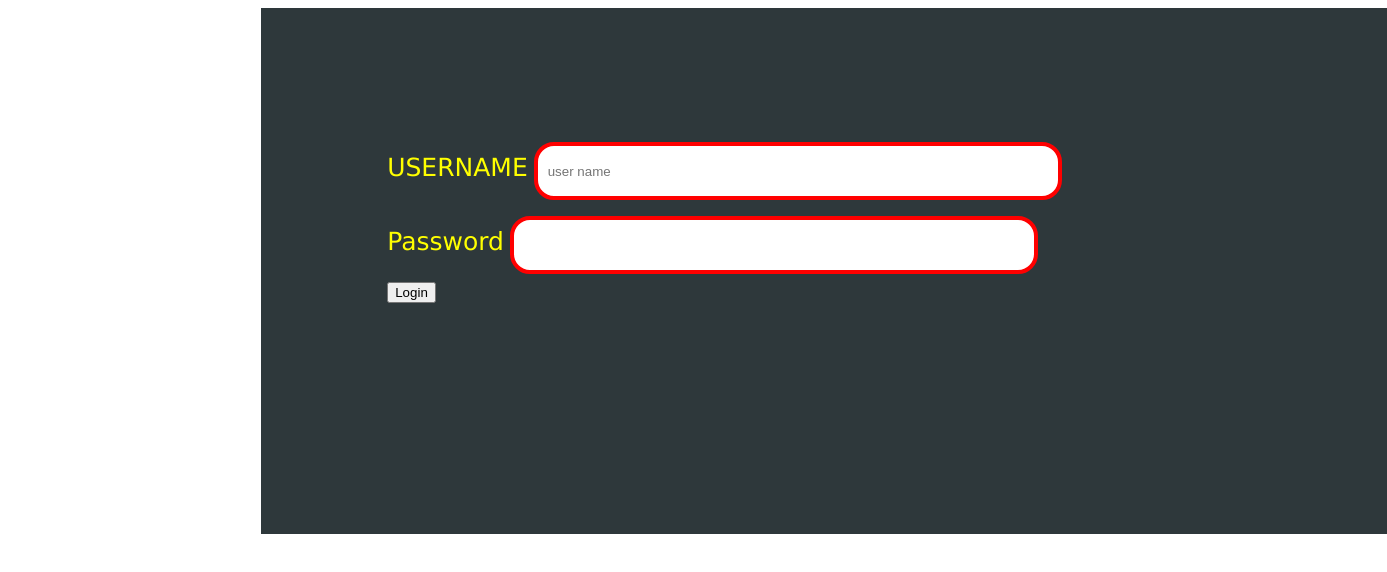
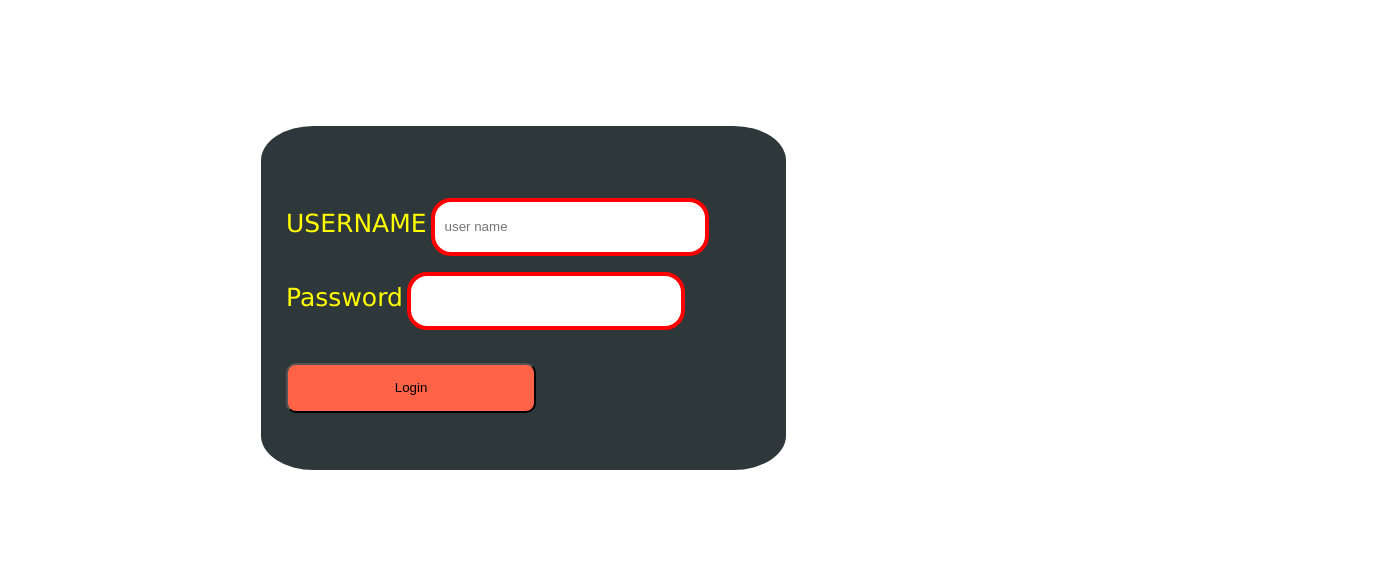
Before and after one commit to Its-Yogesh-100/web_practice, a plain HTML site: page user_login/index.html in a window 1280 px wide. Shown: the whole page, 1387 px wide, since content can reach past the window. Drawn offline with Linux system fonts and the light colour scheme.

Commit message:
SImple user login done

```diff
--- a/index.html
+++ b/user_login/index.html
@@ -15,7 +15,7 @@
     <input type="text" placeholder="user name" class="bb" required/><br>
     <label for="password" class="ww">Password</label>
     <input type="password" name="password" class="bb" required><br>
-    <button type="button">Login</button>
+    <button type="button" class="button">Login</button>
     </div>
 
 </body>
--- a/style.css
+++ b/user_login/style.css
@@ -6,18 +6,21 @@
 .pp{
 
     margin-left: 20%;
-    padding-left: 25px;
+    margin-top: 10%;
+    margin-right: 20%;
     background-color: rgb(46, 56, 59);
-    height: 400px;
-    padding-left: 10%;
-    width: 1000px;
-    padding-top: 10%;
+    height: 280px;
+    width: 500px;
+    padding-top: 5%;
+    padding-left: 2%;
+
+
+    border-radius: 10%;
 }
 
 .ww{
 
     font-size: 25px;   font-family: Verdana, Geneva, Tahoma, sans-serif;
-    padding-right: 2px;
     text-align: center;
     color: yellow;
 }
@@ -35,3 +38,20 @@ input[type=text],input[type=password]{
     margin: 8px 0;
     padding: 10px;
 }
+
+.button{
+
+    margin-top: 5%;
+    height: 50px;
+    width: 50%;
+    align-items: center;
+    border-radius: 10px;
+    background-color: tomato;
+    box-sizing: border-box;
+    align:center;
+}
+
+.button:hover{
+    background-color: red;
+    position: absolute;
+}
```
Also changed, not shown: user_login/script.js (added).
